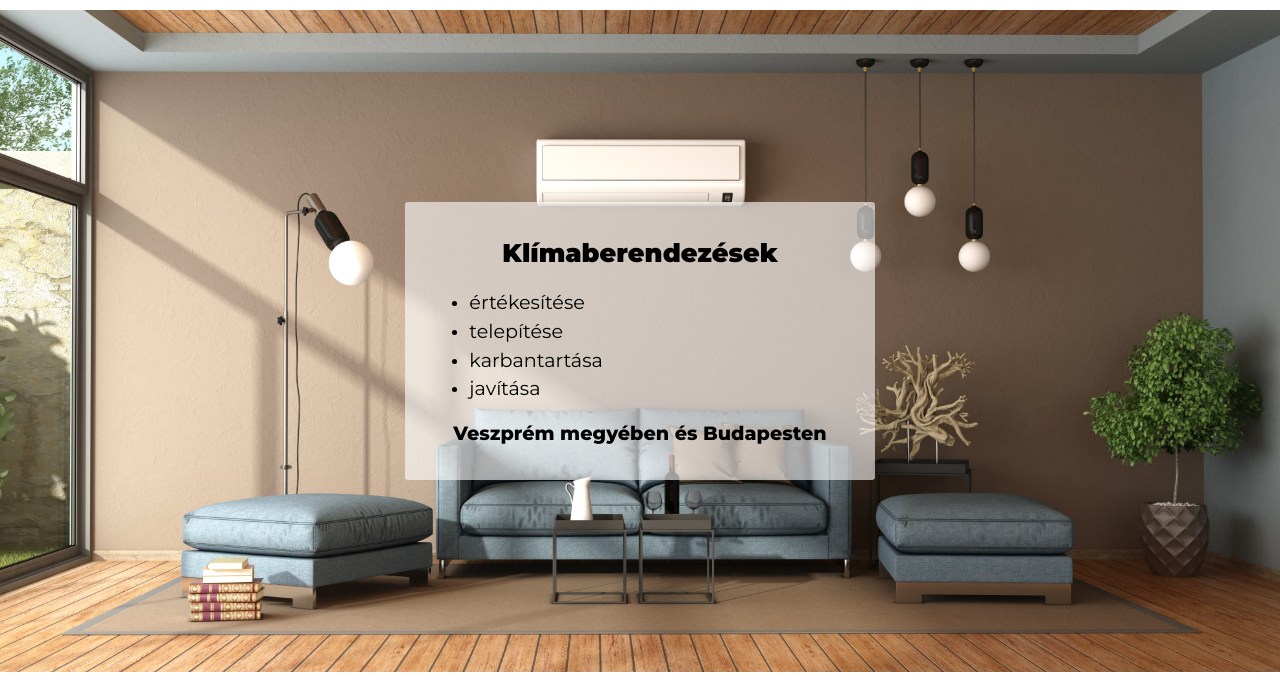
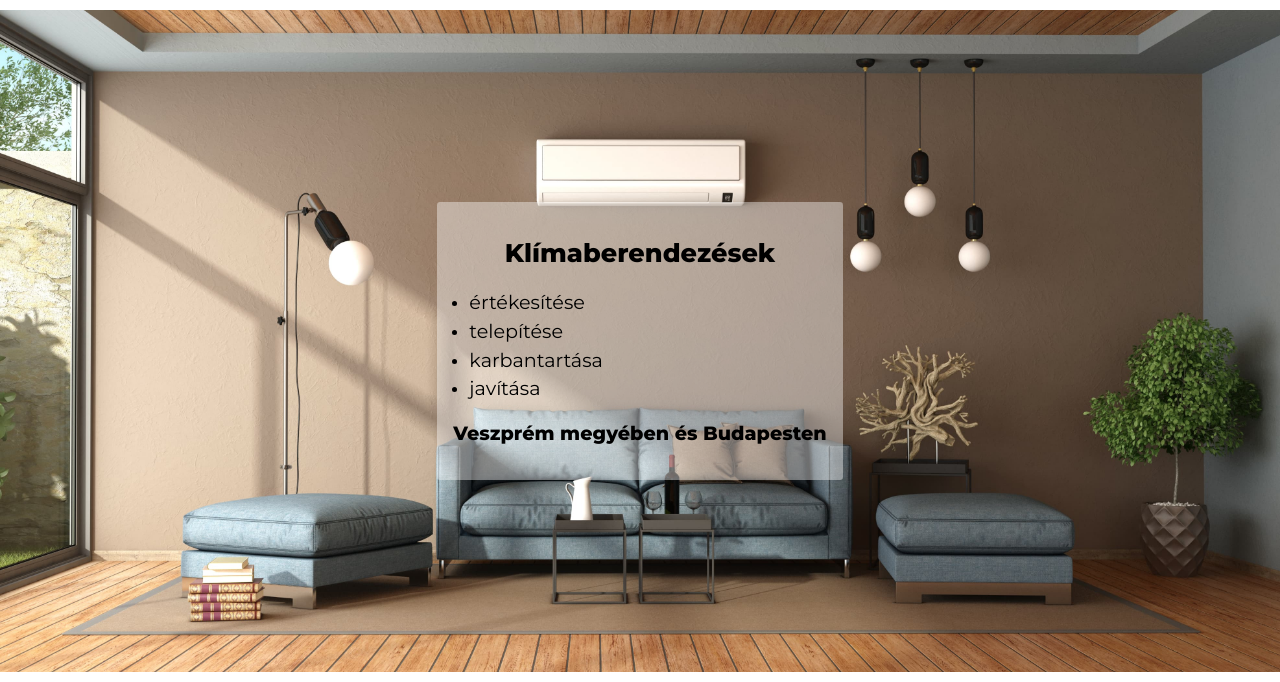
Before and after one commit to szened/novakklima, a website built with Parcel: page src/index.html in a window 1280 px wide. Shown: the part 104-786 px from the top of the page. Built offline with nearby package versions, Linux system fonts and the light colour scheme.

Commit message:
Update style.css

```diff
--- a/src/css/style.css
+++ b/src/css/style.css
@@ -220,8 +220,8 @@ main {
 
 .services {
   margin: 0 auto;
-  background-color: rgba(255, 255, 255, 0.6);
-  padding: 2rem 3rem;
+  background-color: rgba(255, 255, 255, 0.4);
+  padding: 2rem 1rem;
   width: max-content;
   color: inherit;
   text-align: center;
@@ -230,8 +230,9 @@ main {
 
 .services > h2 {
   color: inherit;
+  /* font-size: 1.6rem; */
   font-size: 1.6rem;
-  font-weight: 900;
+  font-weight: 800;
 }
 
 .services > ul {
```
